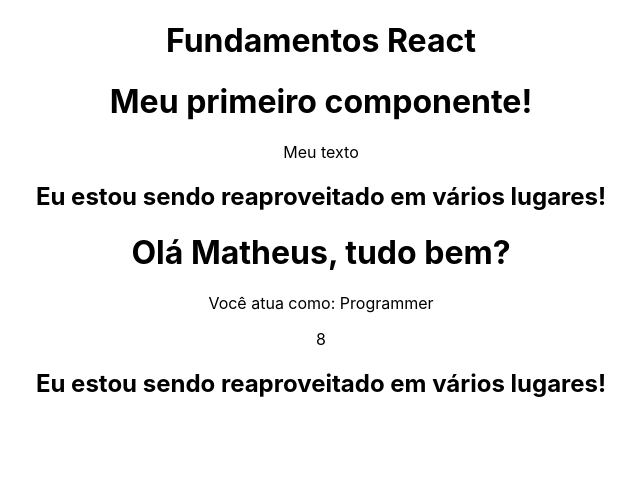
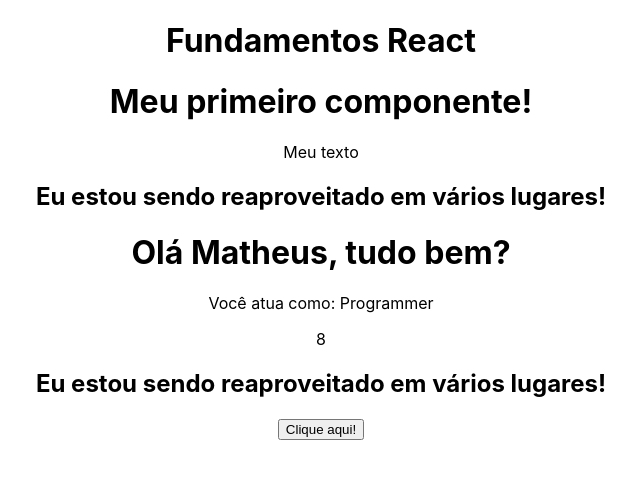
Before and after one commit to VitoriaNauanda/Curso_React, a React (Create React App) app in the folder 2_FUNDAMENTOS/fundamentos/: page / in a window 1280 px wide. Shown: the top 478 px of the page, without its empty margins (319-959 px from the left). Built offline with nearby package versions, Linux system fonts and the light colour scheme.

Commit message:
Conhecento os eventos

```diff
--- a/2_FUNDAMENTOS/fundamentos/src/App.js
+++ b/2_FUNDAMENTOS/fundamentos/src/App.js
@@ -2,10 +2,11 @@
 import FirstComponent from './components/FirstComponent';
 import TemplateExpression from './components/TemplateExpressions';
 import MyComponent from './components/MyComponent';
-
+import Events from './components/Events';
 //Styles - CSS//
 import './App.css';
 
+// Função Principal //
 function App() {
   return (
     <div className="App">
@@ -13,6 +14,7 @@ function App() {
       <FirstComponent/>
       <TemplateExpression/>
       <MyComponent/>
+      <Events/>
     </div>
   );
 }
--- /dev/null
+++ b/2_FUNDAMENTOS/fundamentos/src/components/Events.js
@@ -0,0 +1,13 @@
+const Events = () => {
+    const handleMyEvent = () => {
+        console.log("Ativou o evento!");
+    }
+    return (
+        <div>
+            <div>
+                <button onClick={handleMyEvent}>Clique aqui!</button>
+            </div>
+        </div>
+    )
+}
+export default Events;
```
